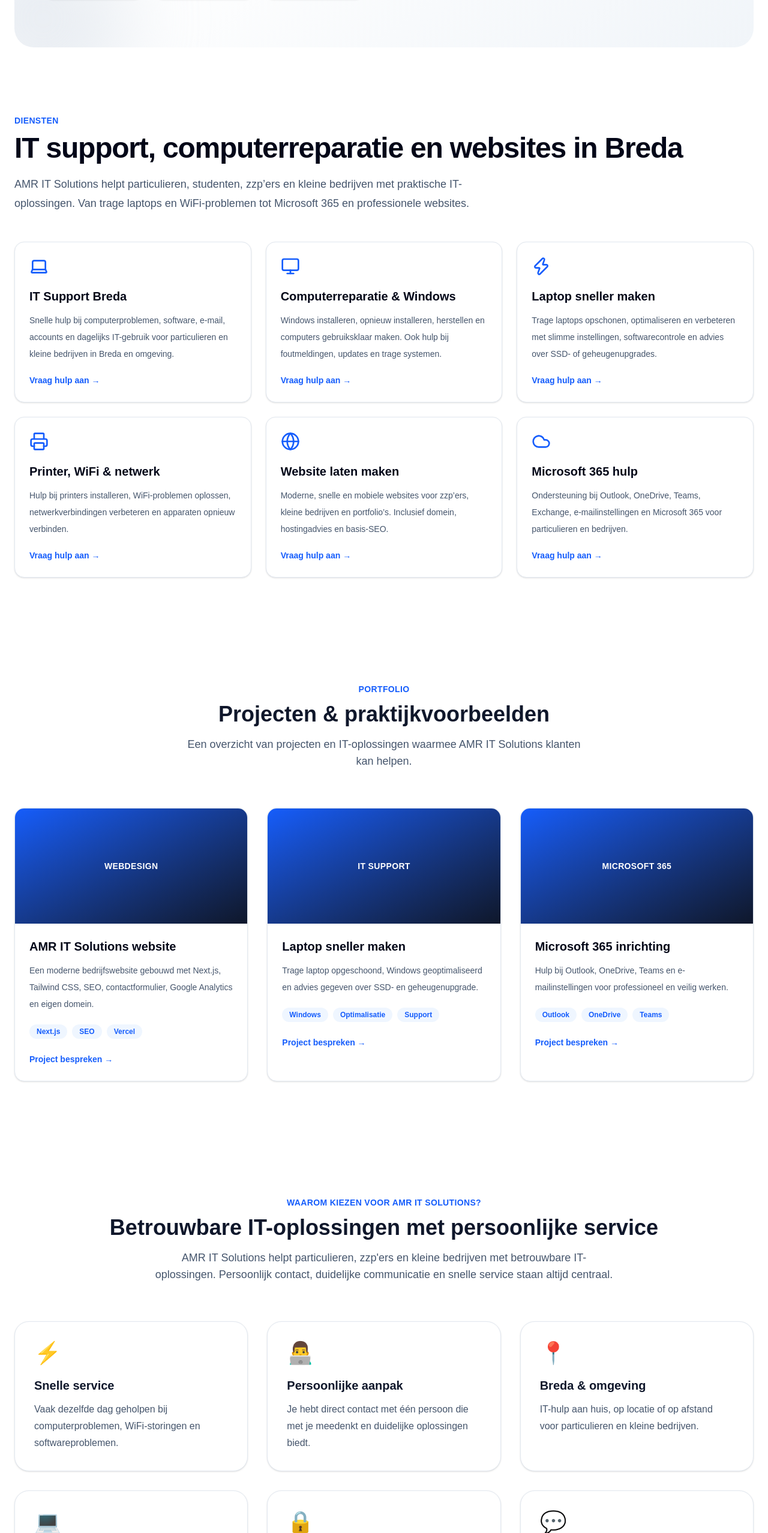
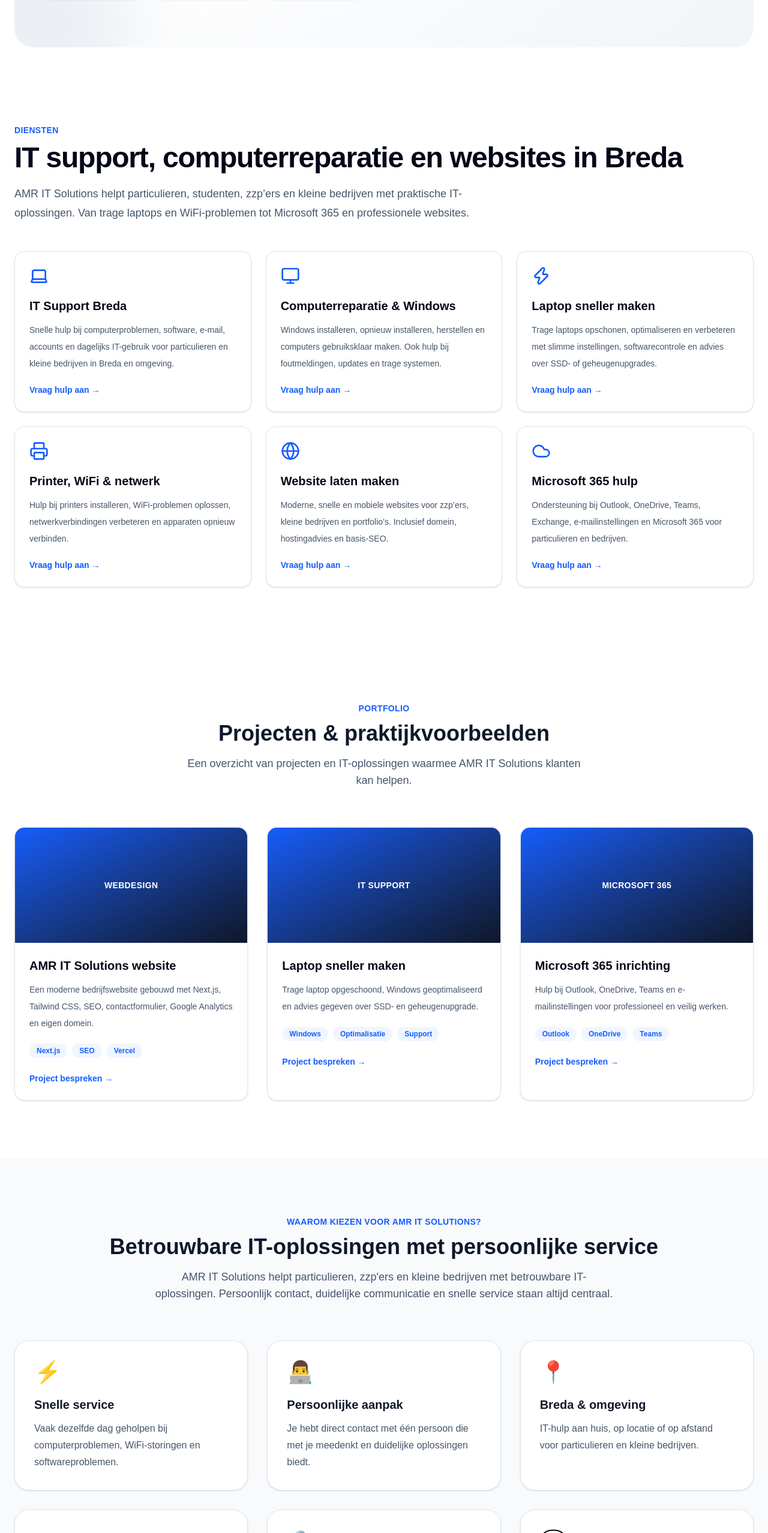
Before and after one commit to amritsolutions/amr-it-solutions, a Next.js app: page / in a window 1280 px wide. Shown: the part 1010-3566 px from the top of the page at 60% size. Built offline with nearby package versions, Linux system fonts and the light colour scheme.

Commit message:
Homepage verbeterd

```diff
--- a/components/Services.tsx
+++ b/components/Services.tsx
@@ -35,7 +35,10 @@ const services = [
 
 export default function Services() {
   return (
-    <section id="diensten" className="mx-auto max-w-7xl px-6 py-20">
+    <section
+  id="diensten"
+  className="mx-auto max-w-7xl px-6 py-24"
+>
       <p className="text-sm font-semibold uppercase tracking-wide text-blue-600">
         Diensten
       </p>
--- a/components/WhyUs.tsx
+++ b/components/WhyUs.tsx
@@ -34,10 +34,12 @@ const reasons = [
 export default function WhyUs() {
   return (
     <section
-      id="waarom"
-      className="mx-auto max-w-7xl px-6 py-24"
-    >
-      <div className="text-center">
+  id="waarom"
+  className="bg-slate-50 py-24"
+>
+  <div className="mx-auto max-w-7xl px-6">
+
+    <div className="text-center">
         <p className="text-sm font-semibold uppercase tracking-wide text-blue-600">
           Waarom kiezen voor AMR IT Solutions?
         </p>
@@ -70,7 +72,10 @@ export default function WhyUs() {
             </p>
           </div>
         ))}
-      </div>
-    </section>
+            </div>
+
+    </div>
+
+  </section>
   );
 }
```
